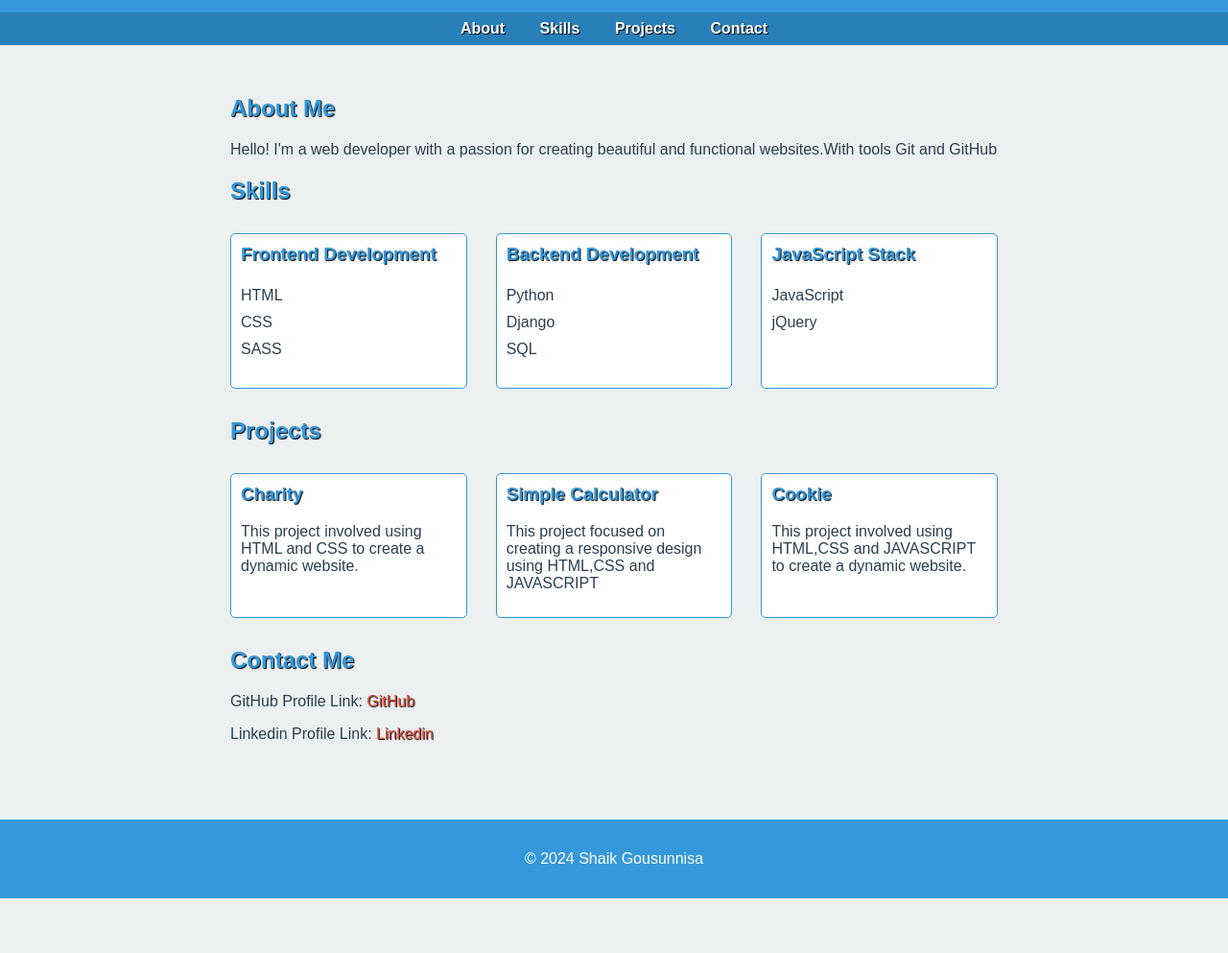
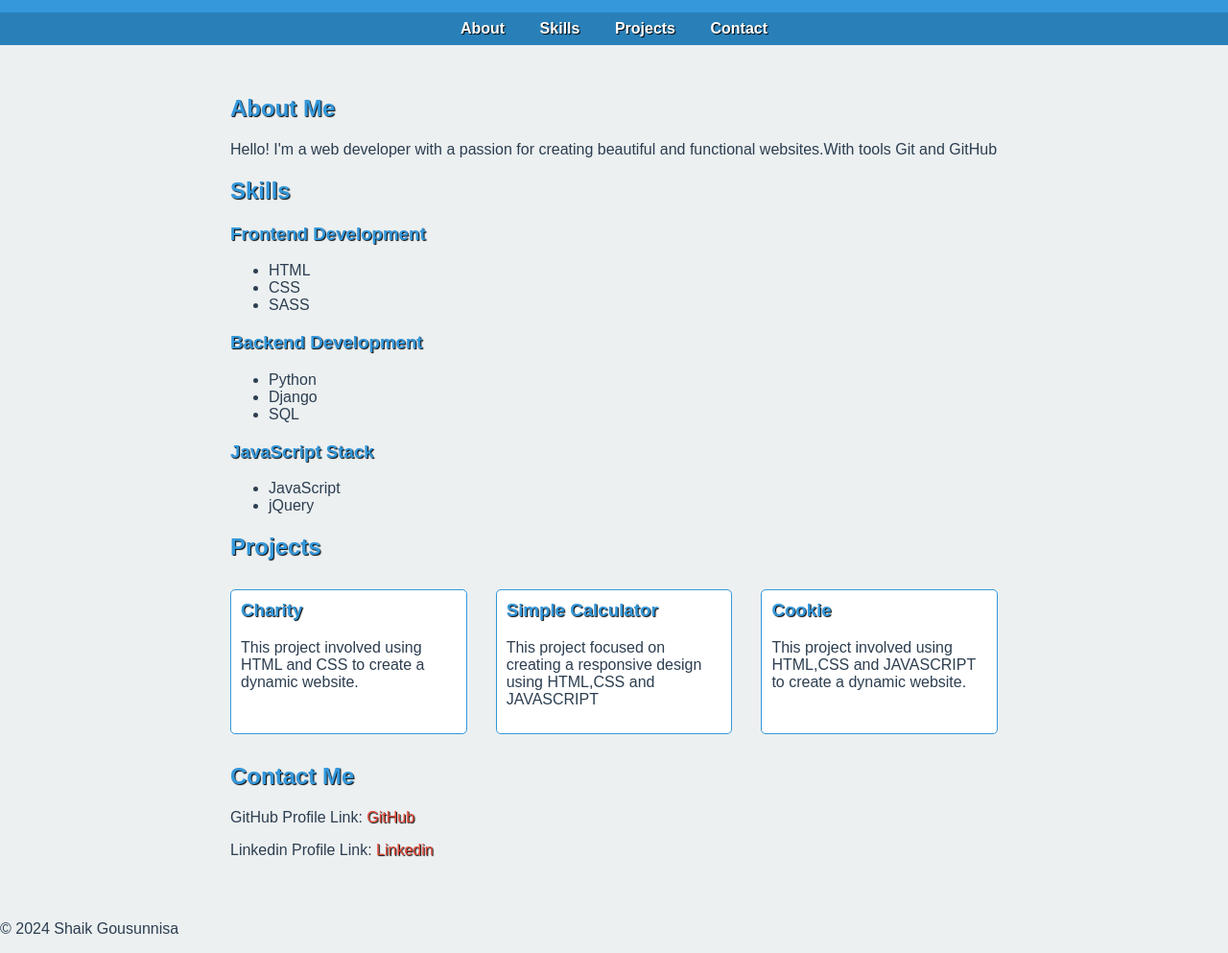
Before and after one commit to ShaikGousunnisa/MyPortfolio, a plain HTML site: page index.html in a window 1280 px wide. Shown: the part 56-1049 px from the top of the page at 96% size. Before the commit the page ends 992 px from the top, so only its background shows below. Drawn offline with Linux system fonts and the light colour scheme.

Commit message:
Update index.html

```diff
--- a/index.html
+++ b/index.html
@@ -101,34 +101,33 @@
   .btn:hover {
     background-color: #27ae60;
   }
-  .skills-container {
-    display: flex;
-    flex-wrap: wrap;
-    justify-content: space-between;
-  }
-  .skills-section {
-    background-color: #ffffff;
-    border: 1px solid #3498db;
-    padding: 10px;
-    margin: 10px 0;
-    border-radius: 5px;
-    flex: 0 0 calc(33.33% - 20px); /* Adjust width to fit three boxes in one line */
-    box-sizing: border-box;
-  }
-  .skills-section:hover{
-    box-shadow:5px 5px 10px 5px silver;
-    transition-duration: 0.5s;
-  }
-  .skills-section h3 {
-    margin-top: 0;
-  }
-  .skills {
-    list-style-type: none;
-    padding: 0;
-  }
-  .skills li {
-    padding: 5px 0;
-  }
+<div class="skills-section">
+        <h3>Frontend Frameworks</h3>
+        <ul class="skills">
+          <li>jQuery</li>
+        </ul>
+      </div>
+      <div class="skills-section">
+        <h3>Backend Frameworks</h3>
+        <ul class="skills">
+          <li>Django</li>
+        </ul>
+      </div>
+      <div class="skills-section">
+        <h3>Databases</h3>
+        <ul class="skills">
+          <li>SQL</li>
+        </ul>
+      </div>
+      <div class="skills-section">
+        <h3>Tools</h3>
+        <ul class="skills">
+          <li>Git</li>
+          <li>Webpack</li>
+        </ul>
+      </div>
+    </div>
+  </section>
   footer {
     background-color: #3498db;
     color: #ffffff;
```
